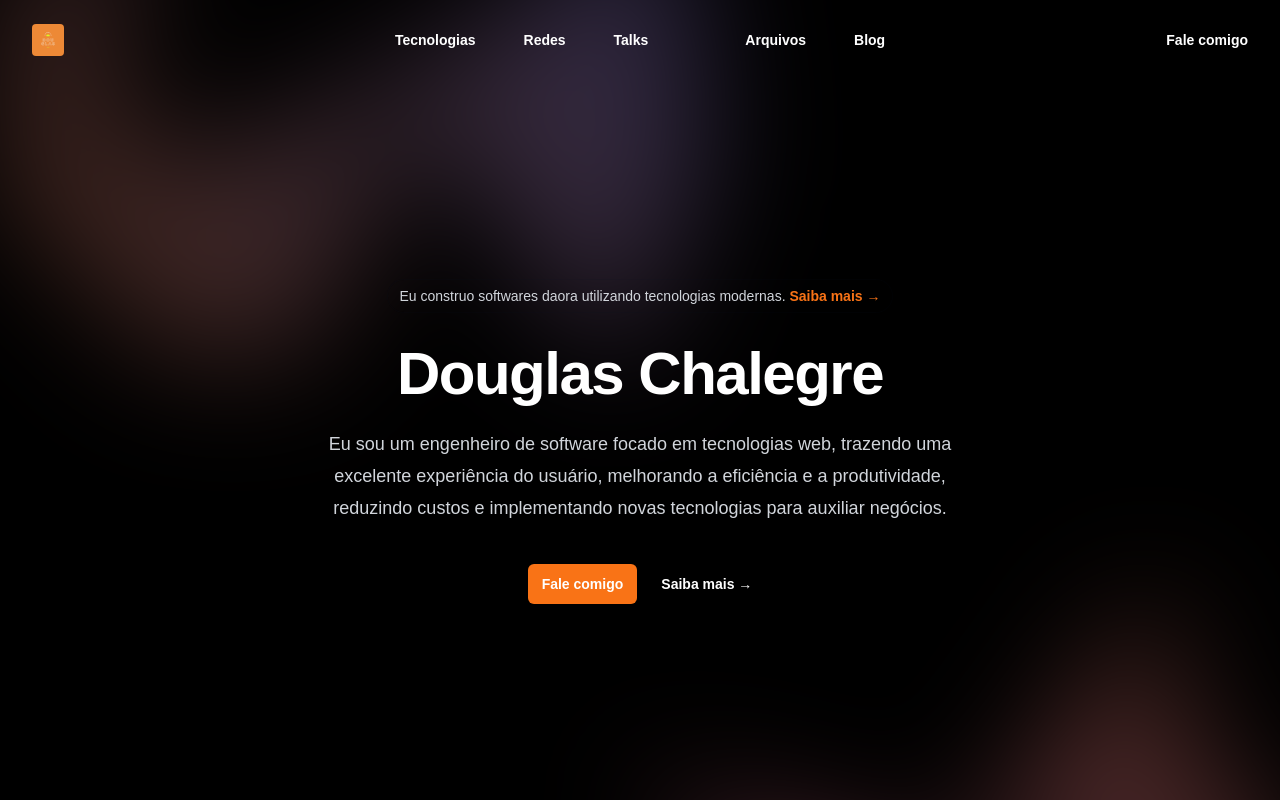
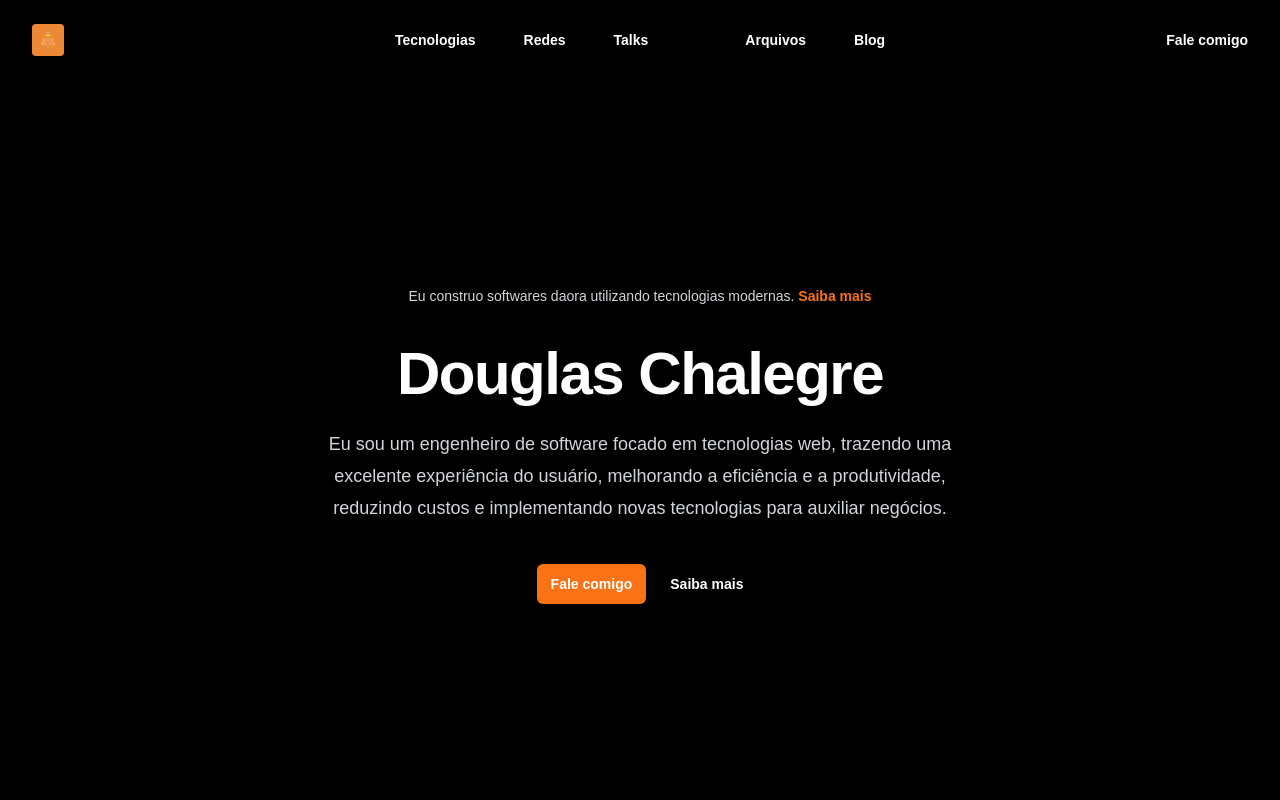
Before and after one commit to douglaschalegre/portifolio, a Next.js app: page / in a window 1280 px wide. Shown: the top 800 px of the page. Built offline with nearby package versions, Linux system fonts and the light colour scheme.

Commit message:
refactor: removing bg blur

```diff
--- a/src/app/page.tsx
+++ b/src/app/page.tsx
@@ -5,18 +5,6 @@
   return (
     <div className="bg-black">
       <div className="relative isolate px-6 pt-14 lg:px-8">
-        <div
-          className="absolute inset-x-0 -top-40 -z-10 transform-gpu overflow-hidden blur-3xl sm:-top-80"
-          aria-hidden="true"
-        >
-          <div
-            className="relative left-[calc(50%-11rem)] aspect-[1155/678] w-[36.125rem] -translate-x-1/2 rotate-[30deg] bg-gradient-to-tr from-orange-500 to-[#9089fc] opacity-30 sm:left-[calc(50%-30rem)] sm:w-[72.1875rem]"
-            style={{
-              clipPath:
-                'polygon(74.1% 44.1%, 100% 61.6%, 97.5% 26.9%, 85.5% 0.1%, 80.7% 2%, 72.5% 32.5%, 60.2% 62.4%, 52.4% 68.1%, 47.5% 58.3%, 45.2% 34.5%, 27.5% 76.7%, 0.1% 64.9%, 17.9% 100%, 27.6% 76.8%, 76.1% 97.7%, 74.1% 44.1%)',
-            }}
-          />
-        </div>
         <div className="mx-auto max-w-2xl py-32 sm:py-48 lg:py-56">
           <div className="hidden sm:mb-8 sm:flex sm:justify-center">
             <div className="relative rounded-full px-3 py-1 text-sm leading-6 text-gray-300 ring-1 ring-gray-900/10 hover:ring-gray-900/20">
@@ -26,7 +14,7 @@
                 className="font-semibold text-orange-500 hover:text-orange-500/90"
               >
                 <span className="absolute inset-0" aria-hidden="true" />
-                Saiba mais <span aria-hidden="true">&rarr;</span>
+                Saiba mais
               </a>
             </div>
           </div>
@@ -51,22 +39,10 @@
                 href="#sobre"
                 className="text-sm font-semibold leading-6 text-white hover:text-white/90"
               >
-                Saiba mais <span aria-hidden="true">→</span>
+                Saiba mais
               </a>
             </div>
           </div>
-        </div>
-        <div
-          className="absolute inset-x-0 top-[calc(100%-13rem)] -z-10 transform-gpu overflow-hidden blur-3xl sm:top-[calc(100%-30rem)]"
-          aria-hidden="true"
-        >
-          <div
-            className="relative left-[calc(50%+3rem)] aspect-[1155/678] w-[36.125rem] -translate-x-1/2 bg-gradient-to-tr from-[#ff80b5] to-[#ed8936] opacity-30 sm:left-[calc(50%+36rem)] sm:w-[72.1875rem]"
-            style={{
-              clipPath:
-                'polygon(74.1% 44.1%, 100% 61.6%, 97.5% 26.9%, 85.5% 0.1%, 80.7% 2%, 72.5% 32.5%, 60.2% 62.4%, 52.4% 68.1%, 47.5% 58.3%, 45.2% 34.5%, 27.5% 76.7%, 0.1% 64.9%, 17.9% 100%, 27.6% 76.8%, 76.1% 97.7%, 74.1% 44.1%)',
-            }}
-          />
         </div>
       </div>
       <Logos />
--- a/src/components/templates/logosGrid.tsx
+++ b/src/components/templates/logosGrid.tsx
@@ -5,18 +5,6 @@
   return (
     <div className="bg-black py-24 sm:py-32" id="redes">
       <div className="relative isolate px-6 pt-14 lg:px-8">
-        <div
-          className="absolute inset-x-0 -top-20 -z-10 transform-gpu overflow-hidden blur-3xl sm:-top-36"
-          aria-hidden="true"
-        >
-          <div
-            className="relative left-[calc(50%-5rem)] aspect-[1155/678] w-[36.125rem] -translate-x-1/3 rotate-[210deg] bg-gradient-to-tr from-orange-500 to-[#9089fc] opacity-30 sm:left-[calc(50%-30rem)] sm:w-[72.1875rem]"
-            style={{
-              clipPath:
-                'polygon(74.1% 44.1%, 100% 61.6%, 97.5% 26.9%, 85.5% 0.1%, 80.7% 2%, 72.5% 32.5%, 60.2% 62.4%, 52.4% 68.1%, 47.5% 58.3%, 45.2% 34.5%, 27.5% 76.7%, 0.1% 64.9%, 17.9% 100%, 27.6% 76.8%, 76.1% 97.7%, 74.1% 44.1%)',
-            }}
-          />
-        </div>
         <div className="mx-auto max-w-5xl px-6 lg:px-8">
           <div className="flex justify-center text-lg font-semibold leading-8">
             <h2>Me encontre nas redes</h2>
```
